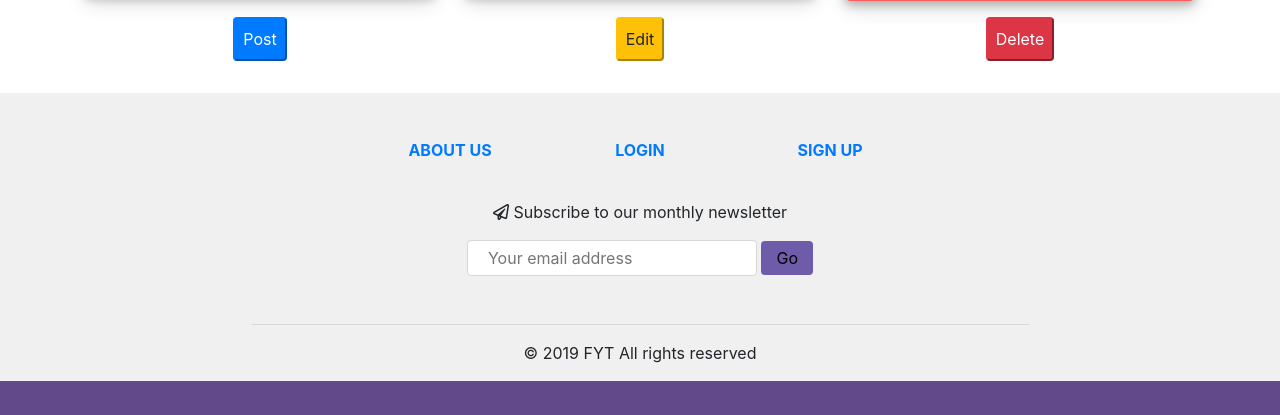
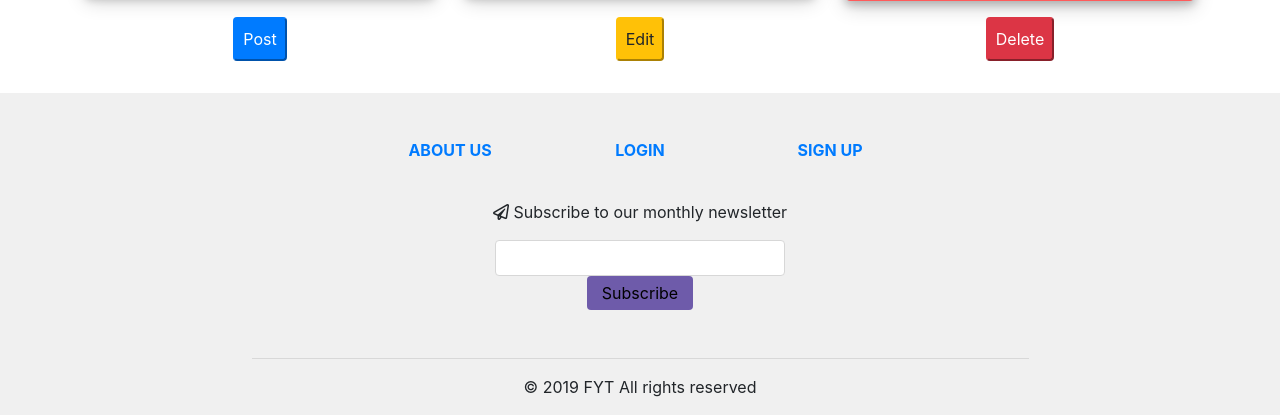
Before and after one commit to azamatbaiyzbekov/Project-3-FitnessApp, a Django app: page / in a window 1280 px wide. Shown: the part 1543-1958 px from the top of the page. Before the commit the page ends 1924 px from the top, so only its background shows below. Run offline with Django 3.2, Linux system fonts and the light colour scheme; some libraries are stand-ins or nearby versions; some web fonts are replaced.

Commit message:
adds final malchimp

```diff
--- a/fyt/static/css/main.css
+++ b/fyt/static/css/main.css
@@ -243,7 +243,7 @@
     border: 1px solid #d7d7d7;
     padding: 5px 20px;
 }
-.newsletter button {
+.clear_1 .button {
     background-color: #6e5baa;
     border: 0;
     border-radius: 4px;
--- a/fyt/templates/landing.html
+++ b/fyt/templates/landing.html
@@ -8,7 +8,8 @@
     <div class="container">
         <div class="row">
             <div class="col-md-12 landing-fyt  text-center">
-                <p> <span class="landing-f">F </span><span class="landing-y">Y </span><span class="landing-t">T </span></p>
+                <p> <span class="landing-f">F </span><span class="landing-y">Y </span><span class="landing-t">T </span>
+                </p>
             </div>
         </div>
         <div class="row">
@@ -162,14 +163,43 @@
                 </h6>
             </div>
         </div>
-        <div class="newsletter text-center">
+        <!-- <div class="newsletter text-center">
             <p><i class="far fa-paper-plane"></i> Subscribe to our monthly newsletter</p>
             <input type="text" placeholder="Your email address">
             <button class="newsletter-go">Go</button>
+        </div> -->
+        <div id="mc_embed_signup" class="newsletter text-center">
+            <form
+                action="https://gmail.us3.list-manage.com/subscribe/post?u=a15f8335f8224a34ef0408b19&amp;id=cdcc357511"
+                method="post" id="mc-embedded-subscribe-form" name="mc-embedded-subscribe-form" class="validate"
+                target="_blank" novalidate>
+                <div id="mc_embed_signup_scroll">
+                    <p><i class="far fa-paper-plane"></i> Subscribe to our monthly newsletter</p>
+                    <div class="mc-field-group">
+                        <!-- <label for="mce-EMAIL">Email Address <span class="asterisk">*</span>
+                        </label> -->
+                        <input type="email" value="" name="EMAIL" class="required email" id="mce-EMAIL">
+                    </div>
+                    <div id="mce-responses" class="clear">
+                        <div class="response" id="mce-error-response" style="display:none"></div>
+                        <div class="response" id="mce-success-response" style="display:none"></div>
+                    </div>
+                    <!-- real people should not fill this in and expect good things - do not remove this or risk form bot signups-->
+                    <div style="position: absolute; left: -5000px;" aria-hidden="true"><input type="text"
+                            name="b_a15f8335f8224a34ef0408b19_cdcc357511" tabindex="-1" value=""></div>
+                    <div class="clear_1"><input type="submit" value="Subscribe" name="subscribe"
+                            id="mc-embedded-subscribe" class="button"></div>
+                </div>
+            </form>
         </div>
         <hr class="rgba-white-light mt-5" style="margin: 0 15%;">
     </div>
     <div class="text-center py-3">© 2019 FYT All rights reserved</div>
+
+    <!--  Mailchimp Signup Form -->
+
+
+    <!--End mc_embed_signup-->
 
 
 </footer>
--- a/fyt/templates/workout_detail.html
+++ b/fyt/templates/workout_detail.html
@@ -32,4 +32,6 @@
 </div>
 
 
+
+
 {% endblock %}
```
